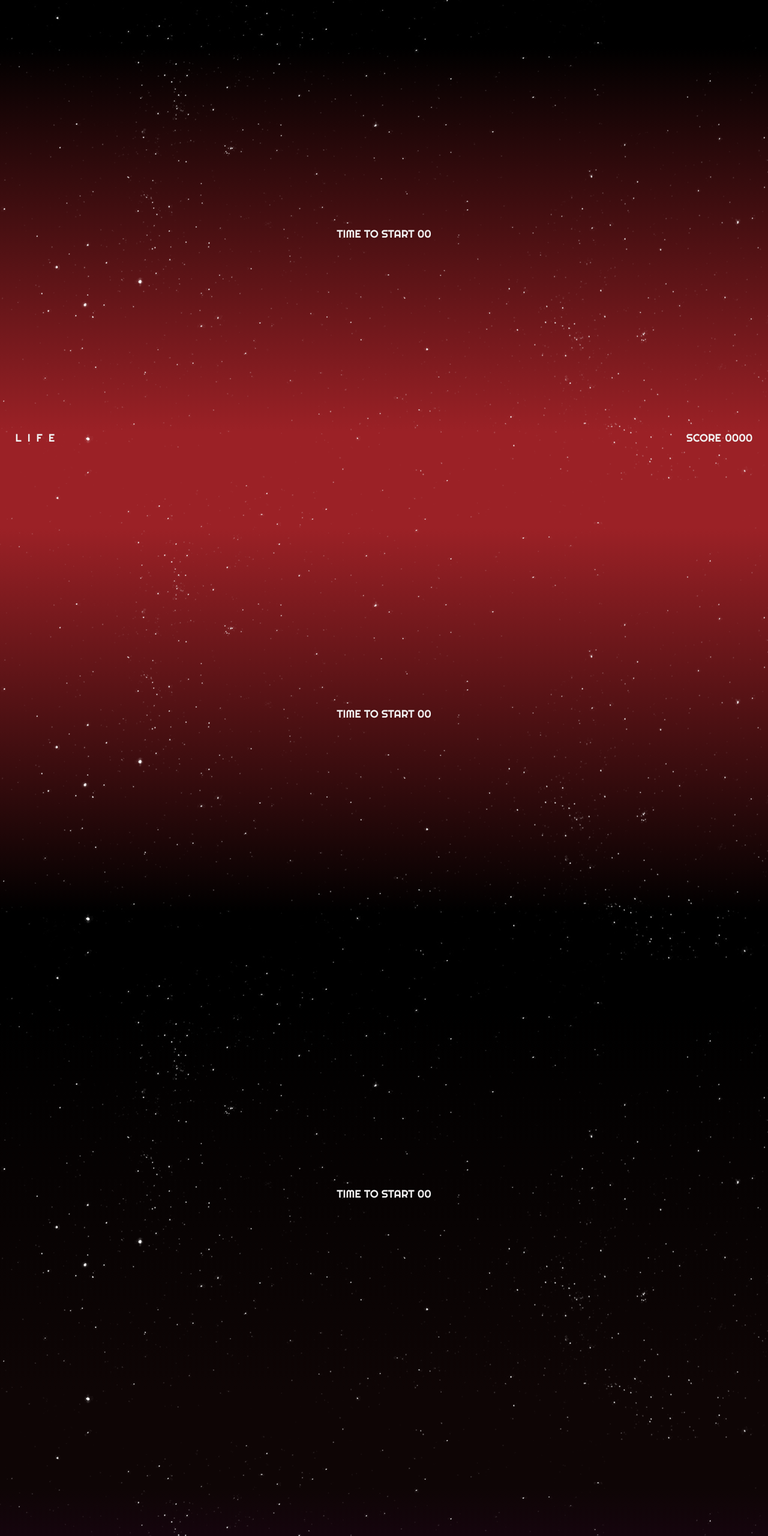
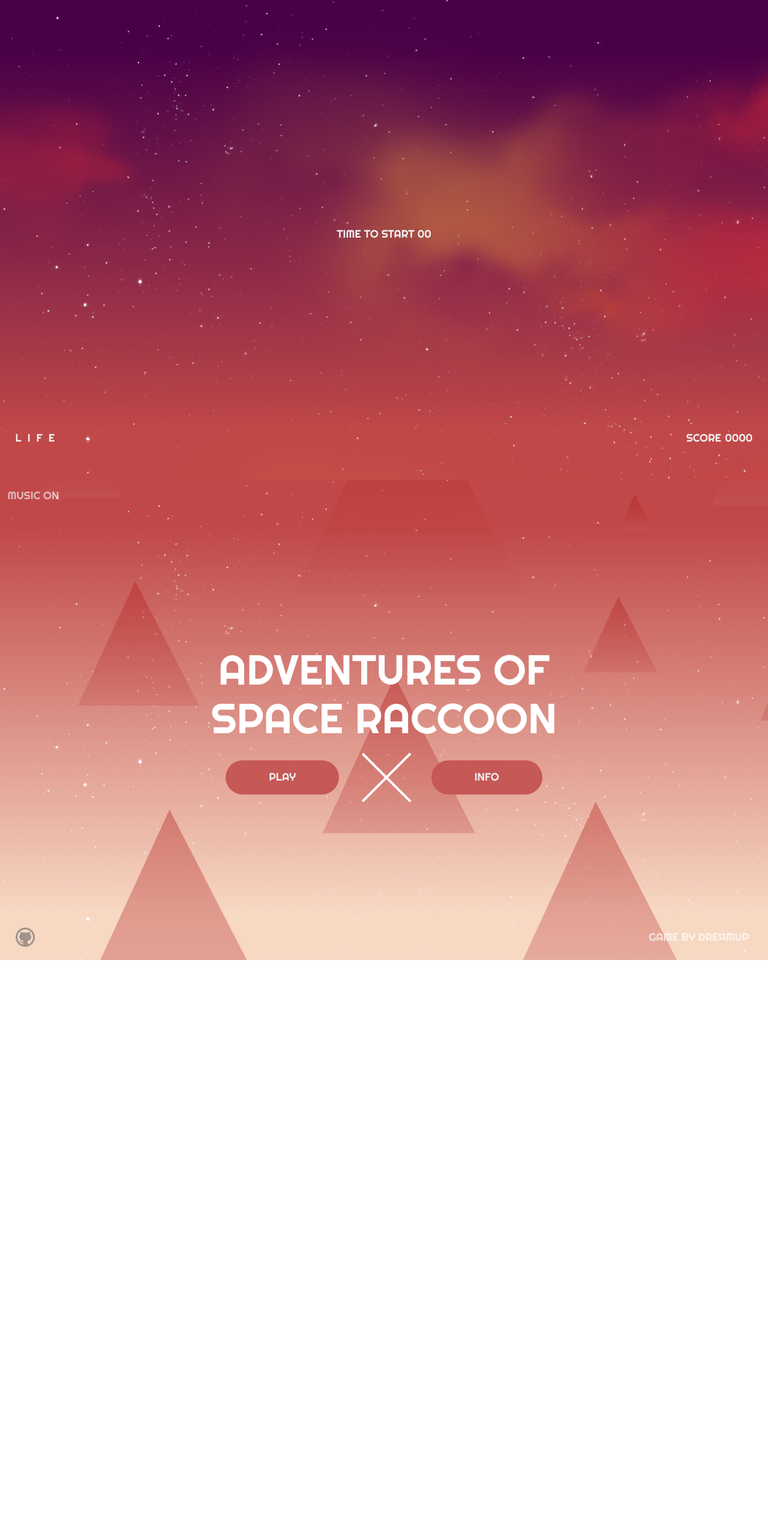
Before and after one commit to AlexJedi/JS-raccoon, a plain HTML site: page index.html in a window 1280 px wide. Shown: the top 2560 px of the page at 60% size. After the commit the page ends 1600 px from the top, so only its background shows below. Drawn offline with nearby package versions, Linux system fonts and the light colour scheme.

Commit message:
Работа над скриптом

```diff
--- a/css/style.css
+++ b/css/style.css
@@ -21,52 +21,6 @@ a{
   padding: 0;
   outline: none;
 
-}
-
-.game-space--fifth-lvl {
-    position: relative;
-    height: 100vh;
-    width: 100%;
-    background: -webkit-linear-gradient(#000 10%, #9b2126 90%);
-    background: -moz-linear-gradient(#000 10%, #9b2126 90%);
-    background: -ms-linear-gradient(#000 10%, #9b2126 90%);
-    background: -o-linear-gradient(#000 10%, #9b2126 90%);
-    background: linear-gradient(#000 10%, #9b2126 90%);
-}
-
-
-
-.game-space--fourth-lvl {
-    position: relative;
-    height: 100vh;
-    width: 100%;
-    background: -webkit-linear-gradient(#9b2126 10%, #000 90%);
-    background: -moz-linear-gradient(#9b2126 10%, #000 90%);
-    background: -ms-linear-gradient(#9b2126 10%, #000 90%);
-    background: -o-linear-gradient(#9b2126 10%, #000 90%);
-    background: linear-gradient(#9b2126 10%, #000 90%);
-}
-
-.game-space--third-lvl {
-    position: relative;
-    height: 100vh;
-    width: 100%;
-    background: -webkit-linear-gradient(#000 10%, #0e0505 90%);
-    background: -moz-linear-gradient(#000 10%, #0e0505 90%);
-    background: -ms-linear-gradient(#000 10%, #0e0505 90%);
-    background: -o-linear-gradient(#000 10%, #0e0505 90%);
-    background: linear-gradient(#000 10%, #0e0505 90%);
-}
-
-.game-space--second-lvl {
-    position: relative;
-    height: 100vh;
-    width: 100%;
-    background: -webkit-linear-gradient(#0e0505 10%, #480048 90%);
-    background: -moz-linear-gradient(#0e0505 10%, #480048 90%);
-    background: -ms-linear-gradient(#0e0505 10%, #480048 90%);
-    background: -o-linear-gradient(#0e0505 10%, #480048 90%);
-    background: linear-gradient(#0e0505 10%, #480048 90%);
 }
 
 .game-space--first-lvl {
--- a/index.html
+++ b/index.html
@@ -8,69 +8,9 @@
   <link rel="stylesheet" type="text/css" href="css/normalize.css" />
 	<link rel="stylesheet" type="text/css" href="css/style.css" />
   <link href="https://fonts.googleapis.com/css?family=Righteous" rel="stylesheet">
+  <script src="test.js"></script>
 </head>
 <body>
-
-
-  <section class="game-space--fifth-lvl"  id="#3lvl">
-    <div class="game-space__block--start">
-      <div class="game-space__level">TIME TO START<span class="js-level"> 00</span></div>
-    </div>
-    <div class="game-space__atmosphere">
-      <div class="game-space__star"></div>
-      <div class="game-space__alien"></div>
-      <!-- <div class="game-space__cloud"></div> -->
-    </div>
-    <div class="game-space__interactive">
-      <div class="game-space__dropdown js-dropdown"></div>
-    </div>
-  </section>
-
-
-  <section class="game-space--fourth-lvl"  id="#3lvl">
-    <div class="game-space__block--start">
-      <div class="game-space__level">TIME TO START<span class="js-level"> 00</span></div>
-    </div>
-    <div class="game-space__atmosphere">
-      <div class="game-space__star"></div>
-      <div class="game-space__planet"></div>
-      <!-- <div class="game-space__cloud"></div> -->
-    </div>
-    <div class="game-space__interactive">
-      <div class="game-space__dropdown js-dropdown"></div>
-    </div>
-  </section>
-
-
-  <section class="game-space--third-lvl"  id="#3lvl">
-    <div class="game-space__block--start">
-      <div class="game-space__level">TIME TO START<span class="js-level"> 00</span></div>
-    </div>
-    <div class="game-space__atmosphere">
-      <div class="game-space__star"></div>
-      <div class="game-space__spaceship"></div>
-      <!-- <div class="game-space__cloud"></div> -->
-    </div>
-    <div class="game-space__interactive">
-      <div class="game-space__dropdown js-dropdown"></div>
-    </div>
-  </section>
-
-
-  <section class="game-space--second-lvl"  id="#2lvl">
-    <div class="game-space__block--start">
-      <div class="game-space__level">TIME TO START<span class="js-level"> 00</span></div>
-    </div>
-    <div class="game-space__atmosphere">
-      <div class="game-space__star"></div>
-      <div class="game-space__radio"></div>
-      <!-- <div class="game-space__cloud"></div> -->
-    </div>
-    <div class="game-space__interactive">
-      <div class="game-space__dropdown js-dropdown"></div>
-    </div>
-  </section>
-
 
   <section class="game-space--first-lvl"  id="#1lvl">
     <div class="game-space__block--start">
@@ -83,6 +23,7 @@
     <div class="game-space__interactive">
       <div class="game-space__dropdown js-dropdown"></div>
     </div>
+    <canvas id="canvas"></canvas>
   </section>
 
 
@@ -99,9 +40,9 @@
       <!-- <div class="game-space__subtitle">find yourself at js coding via gaming!</div> -->
       <!-- <div class="game-space__level">YOUR LEVEL<span class="js-lvl"> 1</span></div> -->
       <div class="game-space__btn">
-        <div class="game-space__btn--play"><a class="js-lvlchoose" href="#1lvl">PLAY</a></div>
+        <div class="game-space__btn--play"><a class="js-play" href="#">PLAY</a></div>
         <div class="game-space__btn--line"></div>
-        <div class="game-space__btn--info"><a class="js-info" href="">INFO</a></div>
+        <div class="game-space__btn--info"><a class="js-info" href="#">INFO</a></div>
       </div>
     </div>
     <div class="game-space__atmosphere">
--- a/js/script.js
+++ b/js/script.js
@@ -1,13 +1,15 @@
-var feedbackopen = document.querySelector(".js-btn");
-var feedbackclose = document.querySelector(".js-close");
-var feedbackquery = document.querySelector(".dialog");
+'use strict';
 
-feedbackclose.addEventListener("click", function (event) {
-  event.preventDefault();
-	feedbackquery.classList.remove(".dialog.dialog--close");
-});
+function readyScroll() {
+  window.scrollTo(0 , document.body.scrollHeight);
+  document.body.style.overflow = 'hidden';
+}
 
-feedbackopen.addEventListener("click", function (event) {
-	event.preventDefault();
-	feedbackquery.classList.add(".dialog.dialog--open");
-});
+function startFirstLevel() {
+  window.scrollBy(0, - document.body.clientHeight);
+}
+
+document.addEventListener('DOMContentLoaded', readyScroll);
+
+let playBtn = document.getElementsByClassName('js-play');
+playBtn.addEventListener('click', startFirstLevel);
```
